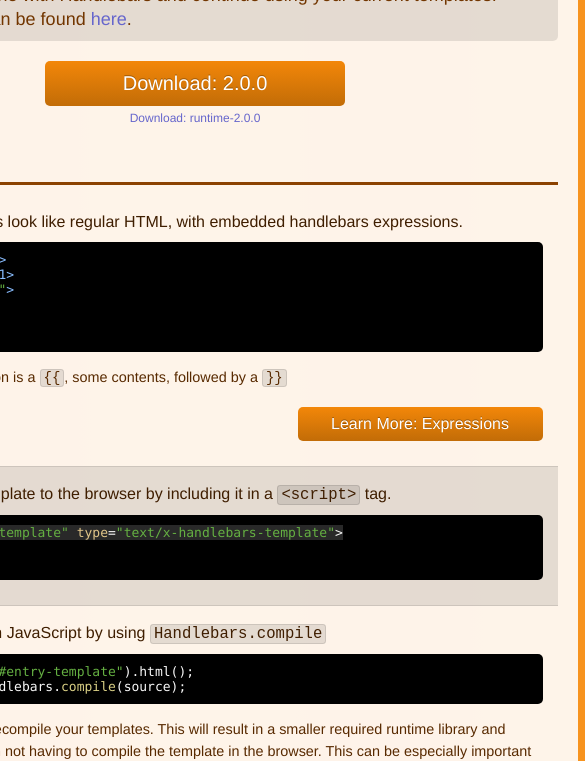
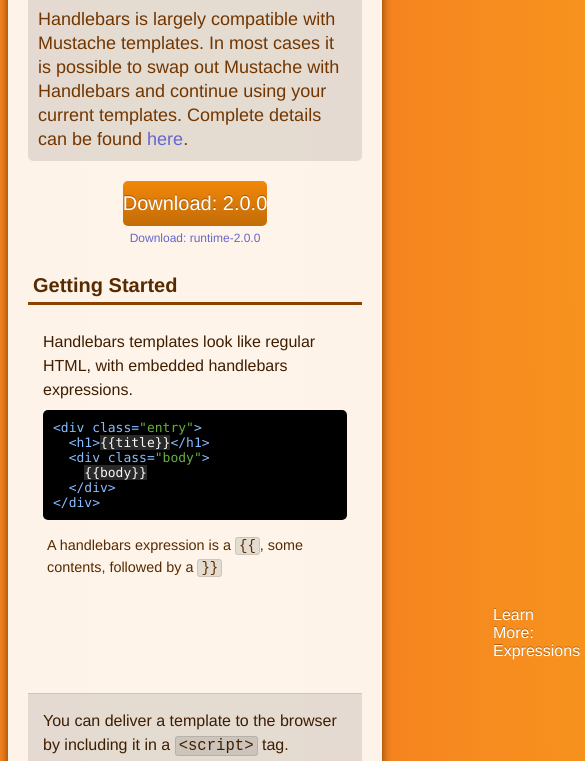
Before and after one commit to giladgray/dash-handlebars-docset, a website: page html/index.html in a window 390 px wide. Shown: the part 347-1108 px from the top of the page, 585 px wide, since content can reach past the window. Drawn offline with Linux system fonts and the light colour scheme; files that its build step writes are made by us from their sources; files whose address does not match are found by name.

Commit message:
responsive CSS fixes for small screens

```diff
--- a/handlebars.docset/Contents/Resources/Documents/index_files/application.css
+++ b/handlebars.docset/Contents/Resources/Documents/index_files/application.css
@@ -62,7 +62,7 @@
   display: block;
   color: white;
   margin: 20px auto 0;
-  width: 300px;
+  max-width: 300px;
   height: 45px;
   line-height: 45px;
   font-size: 20px;
@@ -170,10 +170,15 @@
   -ms-border-radius: 10px;
   -khtml-border-radius: 10px;
   border-radius: 10px;
-  width: 725px;
+  max-width: 725px;
+  width: 100%;
   position: relative;
   top: -20px;
   z-index: 2;
+
+  -webkit-box-sizing: border-box;
+  -moz-box-sizing: border-box;
+  box-sizing: border-box;
 }
 /* line 133 */
 #contents h1 {
@@ -294,7 +299,7 @@
 
 /* line 201 */
 .contents {
-  width: 725px;
+  max-width: 725px;
 }
 
 /* line 204 */
--- a/handlebars.docset/Contents/Resources/Documents/index_files/sunburst.css
+++ b/handlebars.docset/Contents/Resources/Documents/index_files/sunburst.css
@@ -2,6 +2,7 @@
   padding: 10px;
   font-size: 13px;
   font-family: Monaco, monospace;
+  white-space: pre-wrap;
 }
 
 pre.sunburst .DiffInserted {
```
